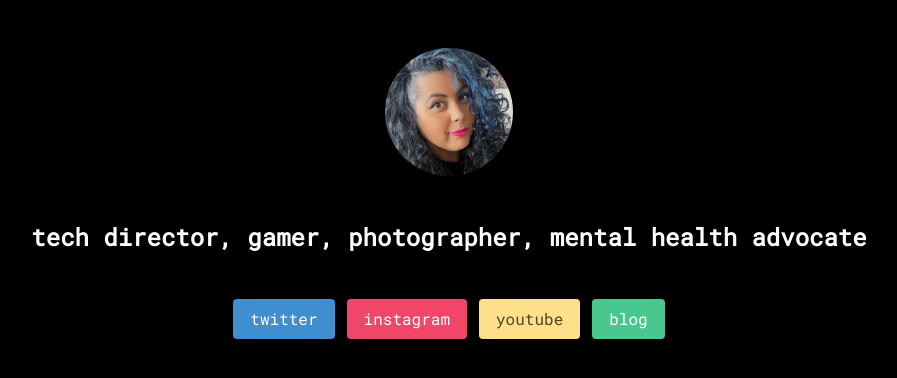
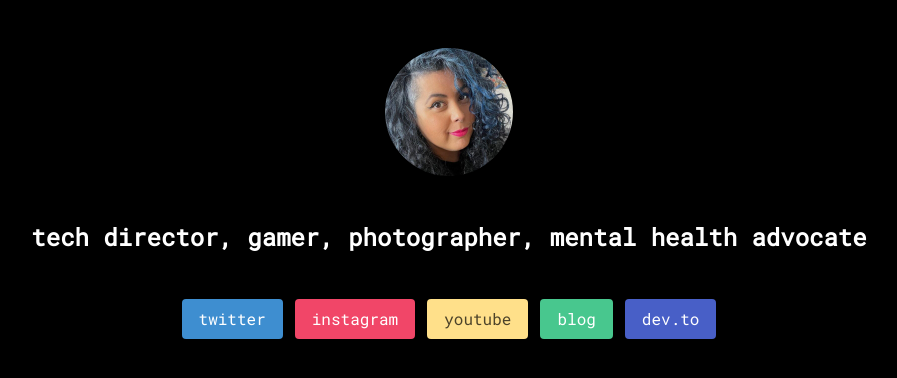
Before and after one commit to CaffeinatedBit/old-bd-page, a website: page index.html in a window 1280 px wide. Shown: the whole page, without its empty margins (191-1088 px from the left). Drawn offline with nearby package versions, Linux system fonts and the light colour scheme.

Commit message:
add link

```diff
--- a/index.html
+++ b/index.html
@@ -3,7 +3,7 @@
 <head>
   <meta charset="utf-8">
   <title>BinaryDigit</title>
-  <meta name="description" content="BinaryDigit.io">
+  <meta name="description" content="BinaryDigit's Corner of the Web">
   <meta name="author" content="BinaryDigit" />
   <meta name="viewport" content="width=device-width, initial-scale=1.0, minimum-scale=1.0, maximum-scale=1.0, user-scalable=no">
   <link rel="stylesheet" href="https://cdn.jsdelivr.net/npm/bulma@0.9.1/css/bulma.min.css">
@@ -44,6 +44,7 @@
 
               <a class="button is-success" href="/blog" target="_blank" rel="noopener noreferrer" aria-label="BinaryDigit's Blog">blog </a>
 
+              <a class="button is-link" href="https://dev.to/binarydigit" target="_blank" rel="noopener noreferrer" aria-label="BinaryDigit on Dev.to">dev.to</a>
 
             </h2>
           </p>
```
